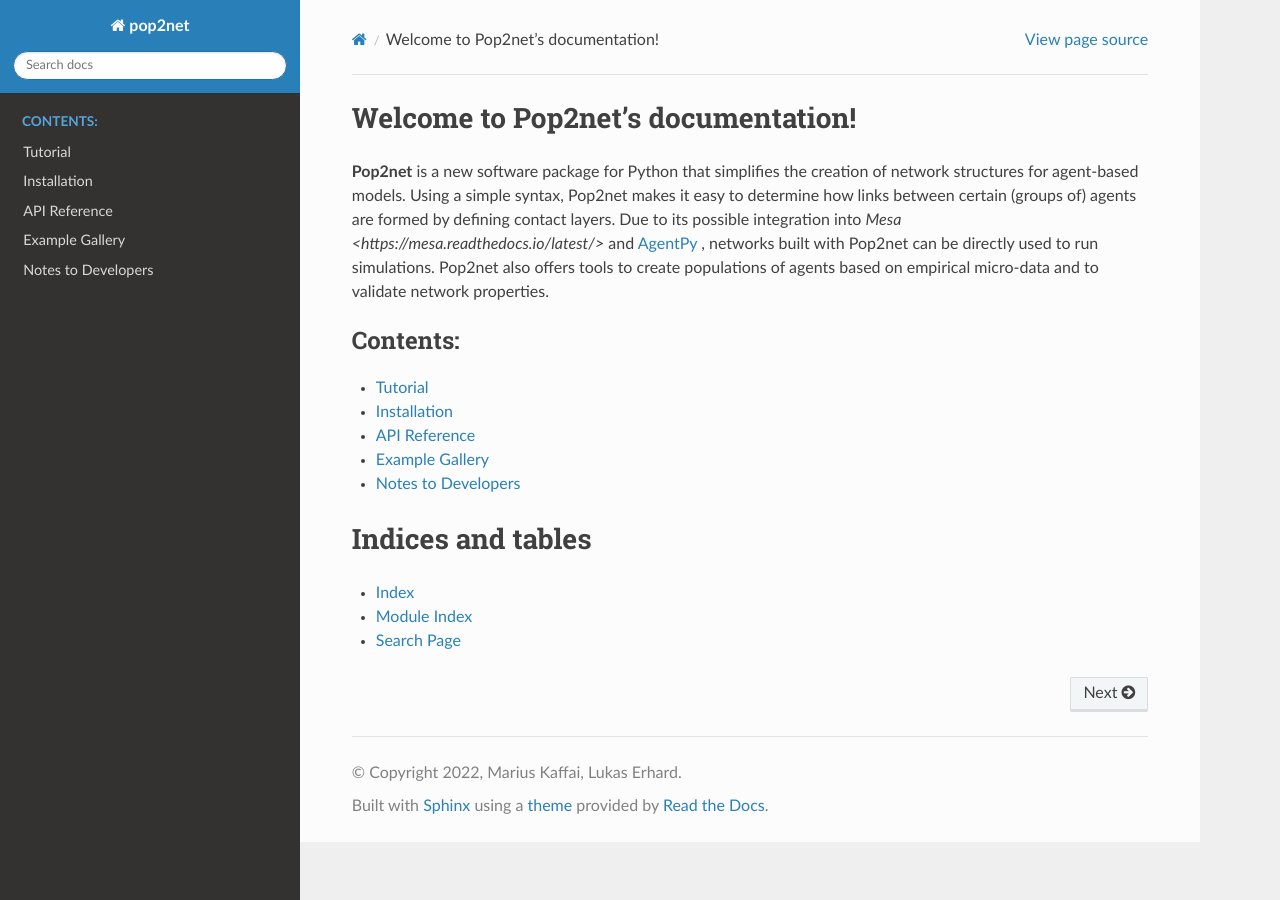
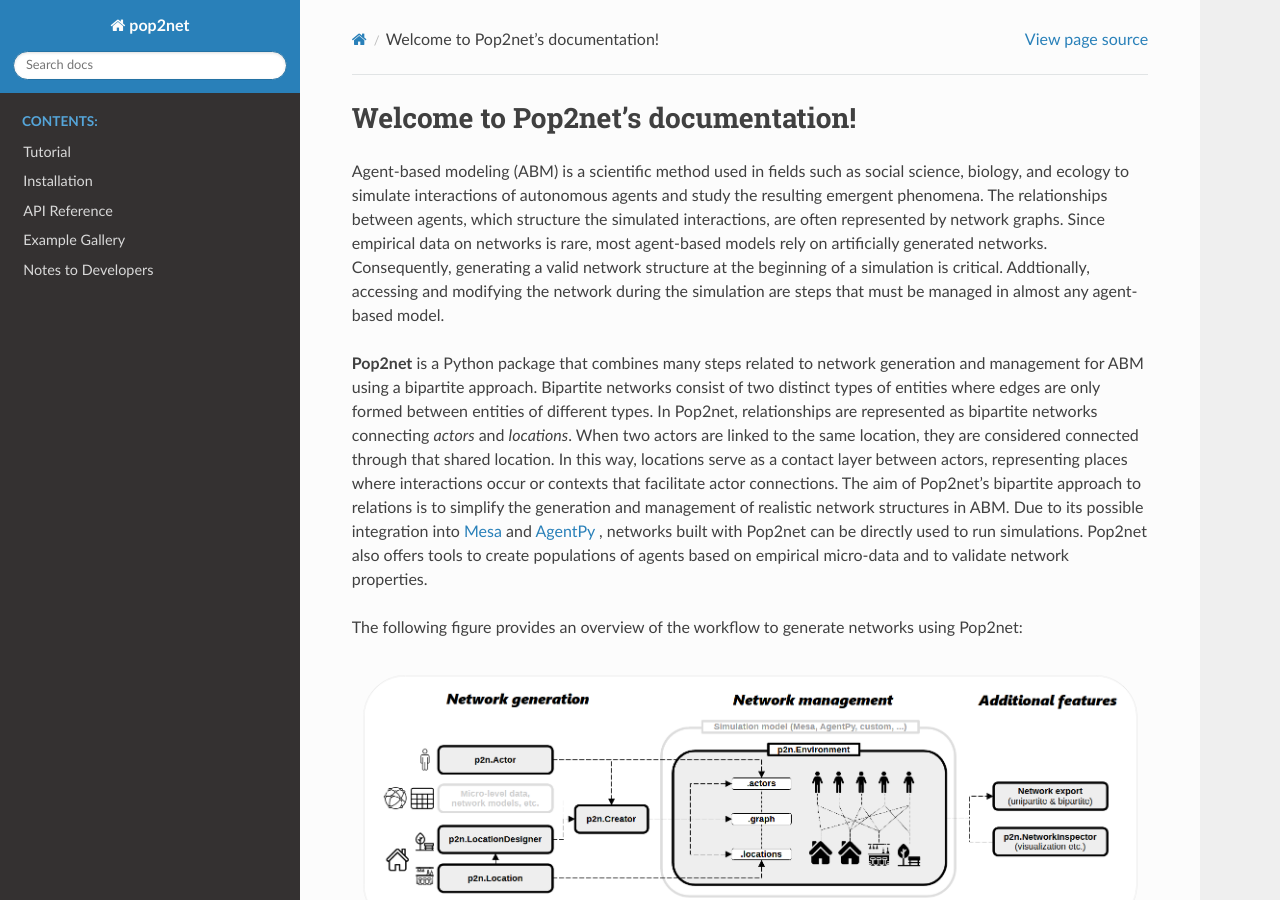
Before and after one commit to mariuzka/pop2net, a Sphinx documentation site: the page built from docs/index.rst, in a window 1280 px wide and 900 px high. Built offline with Sphinx 7.4.7 and the Read the Docs theme 3.1.0, drawn with Linux system fonts in a browser that asks for light colours; pages that are not in the unit, such as notebooks, are missing from menus.

Commit message:
put content of about page on the index page

```diff
--- a/docs/index.rst
+++ b/docs/index.rst
@@ -6,10 +6,28 @@
 Welcome to Pop2net's documentation!
 ===================================
 
-**Pop2net** is a new software package for Python that simplifies the creation of network structures for agent-based models.
-Using a simple syntax, Pop2net makes it easy to determine how links between certain (groups of) agents are formed by defining contact layers.
-Due to its possible integration into `Mesa <https://mesa.readthedocs.io/latest/>` and `AgentPy <https://agentpy.readthedocs.io/en/latest/>`_ , networks built with Pop2net can be directly used to run simulations.
+Agent-based modeling (ABM) is a scientific method used in fields such as social science, biology, and ecology to simulate interactions of autonomous agents and study the resulting emergent phenomena.
+The relationships between agents, which structure the simulated interactions, are often represented by network graphs.
+Since empirical data on networks is rare, most agent-based models rely on artificially generated networks.
+Consequently, generating a valid network structure at the beginning of a simulation is critical.
+Addtionally, accessing and modifying the network during the simulation are steps that must be managed in almost any agent-based model.
+
+**Pop2net** is a Python package that combines many steps related to network generation and management for ABM using a bipartite approach.
+Bipartite networks consist of two distinct types of entities where edges are only formed between entities of different types.
+In Pop2net, relationships are represented as bipartite networks connecting *actors* and *locations*.
+When two actors are linked to the same location, they are considered connected through that shared location.
+In this way, locations serve as a contact layer between actors, representing places where interactions occur or contexts that facilitate actor connections.
+The aim of Pop2net's bipartite approach to relations is to simplify the generation and management of realistic network structures in ABM.
+Due to its possible integration into `Mesa <https://mesa.readthedocs.io/latest/>`_ and `AgentPy <https://agentpy.readthedocs.io/en/latest/>`_ , networks built with Pop2net can be directly used to run simulations.
 Pop2net also offers tools to create populations of agents based on empirical micro-data and to validate network properties.
+
+The following figure provides an overview of the workflow to generate networks using Pop2net:
+
+.. image:: ../paper/img/flowchart.png
+  :width: 800
+  :alt: Alternative text
+
+
 
 .. toctree::
    :maxdepth: 1
```
